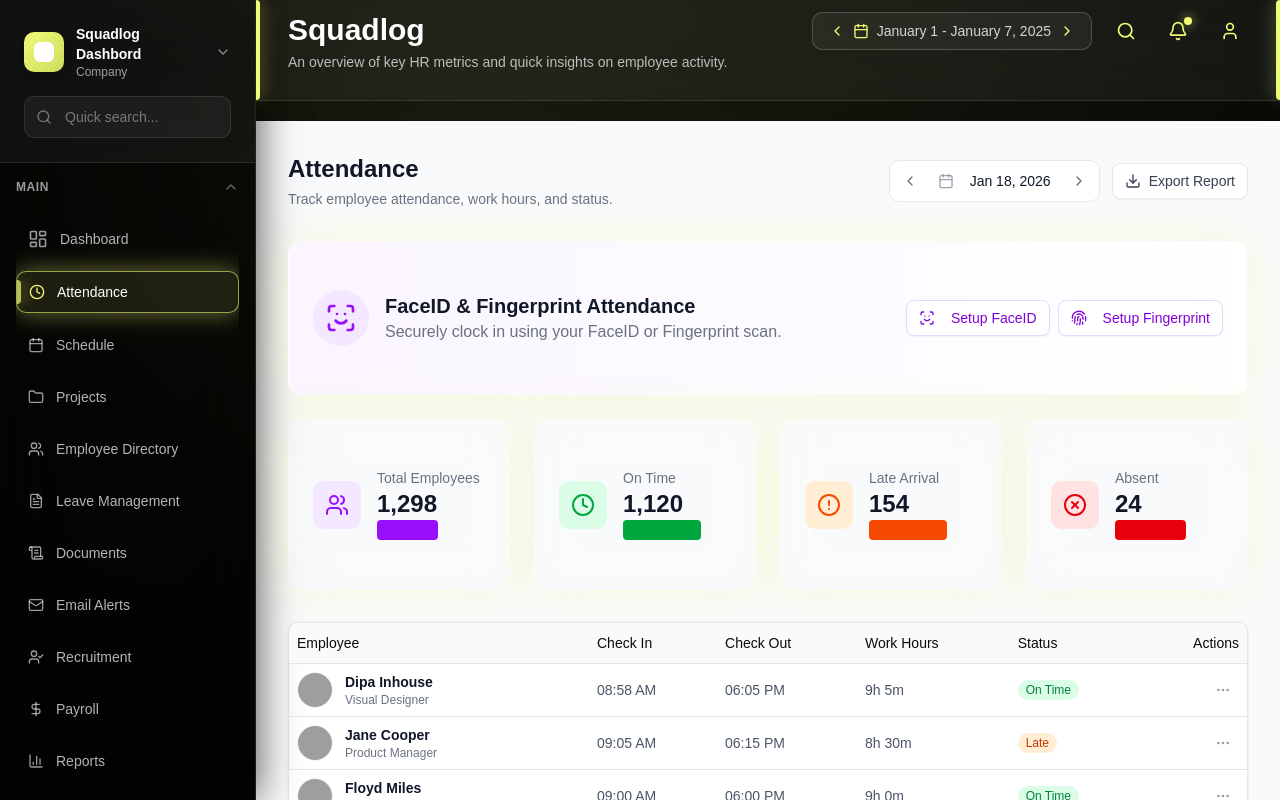
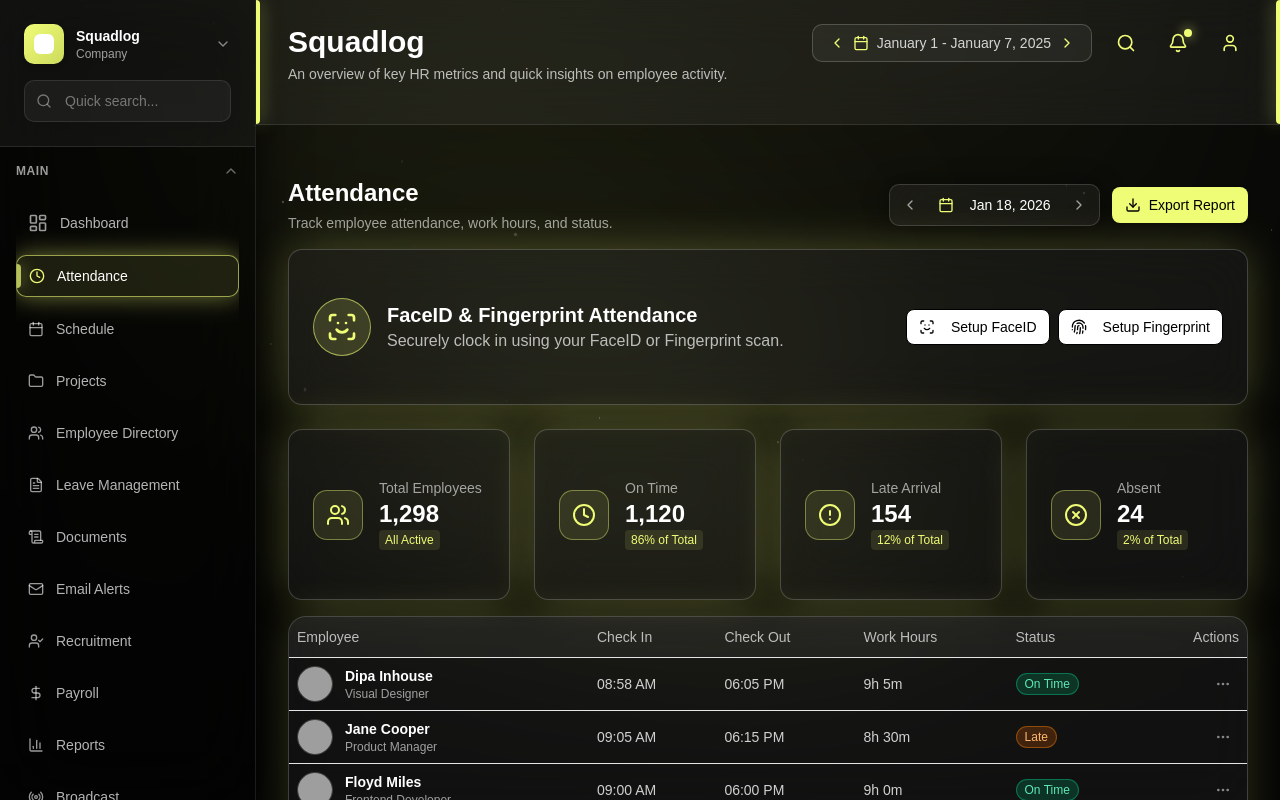
Before and after one commit to nexoviasoft/nexoviasoft-console, a Next.js app: page /admin/attendance in a window 1280 px wide. Built offline with nearby package versions, Linux system fonts and the light colour scheme; no server answers; grey boxes are pictures that could not be loaded; a web font is replaced by a local one.

Commit message:
Changes Schedule and  attendance color

```diff
--- a/src/app/admin/attendance/page.js
+++ b/src/app/admin/attendance/page.js
@@ -8,8 +8,8 @@
 
 export default function Attendance() {
   return (
-    <div className="bg-gray-50 px-8 py-8">
-      <div className="max-w-[1600px] w-full mx-auto">
+    <div className="px-8 py-8 text-white">
+      <div className="max-w-[1600px] w-full mx-auto space-y-6">
         <AttendanceHeader />
         <BiometricClockIn />
         <AttendanceStats />
--- a/src/app/admin/schedule/page.js
+++ b/src/app/admin/schedule/page.js
@@ -63,11 +63,11 @@
   };
 
   return (
-    <div className="bg-gray-50 px-8 py-8 flex flex-col">
-      <div className="max-w-[1600px] w-full mx-auto flex flex-col h-full">
+    <div className="px-8 py-8 flex flex-col text-white">
+      <div className="max-w-[1600px] w-full mx-auto flex flex-col h-full space-y-6">
         <ScheduleHeader onAddShift={() => setIsAddShiftDialogOpen(true)} />
         <div className="flex-1 min-h-0">
-           <ScheduleGrid />
+          <ScheduleGrid />
         </div>
       </div>
 
--- a/src/components/admin/attendance/AttendanceHeader.js
+++ b/src/components/admin/attendance/AttendanceHeader.js
@@ -11,24 +11,31 @@
   const [date, setDate] = React.useState(new Date());
 
   return (
-    <div className="flex flex-col md:flex-row md:items-center justify-between gap-4 mb-8">
+    <div className="flex flex-col md:flex-row md:items-center justify-between gap-4 mb-4">
       <div>
-        <h1 className="text-2xl font-bold text-gray-900">Attendance</h1>
-        <p className="text-sm text-gray-500 mt-1">
+        <h1 className="text-2xl font-bold text-white">Attendance</h1>
+        <p className="text-sm text-white/60 mt-1">
           Track employee attendance, work hours, and status.
         </p>
       </div>
 
       <div className="flex items-center gap-3">
-        <div className="flex items-center bg-white rounded-lg border border-gray-200 p-1">
-          <Button variant="ghost" size="icon" className="h-8 w-8 text-gray-500 hover:text-gray-900">
+        <div className="flex items-center rounded-lg border border-white/15 bg-white/5 backdrop-blur-xl p-1 shadow-[0_0_24px_rgba(0,0,0,0.45)]">
+          <Button
+            variant="ghost"
+            size="icon"
+            className="h-8 w-8 text-white/60 hover:text-[#EFFC76] hover:bg-white/5"
+          >
             <ChevronLeft className="w-4 h-4" />
           </Button>
 
           <Popover>
             <PopoverTrigger asChild>
-               <Button variant="ghost" className="h-8 px-3 text-sm font-medium text-gray-900 hover:bg-transparent">
-                 <CalendarIcon className="mr-2 h-4 w-4 text-gray-400" />
+               <Button
+                 variant="ghost"
+                 className="h-8 px-3 text-sm font-medium text-white hover:bg-white/5 hover:text-[#EFFC76]"
+               >
+                 <CalendarIcon className="mr-2 h-4 w-4 text-[#EFFC76]" />
                  {format(date, "MMM dd, yyyy")}
                </Button>
             </PopoverTrigger>
@@ -42,14 +49,21 @@
             </PopoverContent>
           </Popover>
 
-          <Button variant="ghost" size="icon" className="h-8 w-8 text-gray-500 hover:text-gray-900">
+          <Button
+            variant="ghost"
+            size="icon"
+            className="h-8 w-8 text-white/60 hover:text-[#EFFC76] hover:bg-white/5"
+          >
             <ChevronRight className="w-4 h-4" />
           </Button>
         </div>
 
-        <Button variant="outline" className="gap-2 bg-white hover:bg-gray-50 text-gray-700 border-gray-200">
-          <Download className="w-4 h-4" />
-          <span>Export Report</span>
+        <Button
+          variant="outline"
+          className="gap-2 glass-button border border-[#EFFC76]/60 bg-[#EFFC76] text-black hover:bg-[#e0ef5f]"
+        >
+          <Download className="w-4 h-4 text-black" />
+          <span className="font-medium">Export Report</span>
         </Button>
       </div>
     </div>
--- a/src/components/admin/attendance/AttendanceStats.js
+++ b/src/components/admin/attendance/AttendanceStats.js
@@ -11,47 +11,39 @@
       value: "1,298",
       subtext: "All Active",
       icon: Users,
-      color: "text-purple-600",
-      bg: "bg-purple-100",
     },
     {
       label: "On Time",
       value: "1,120",
       subtext: "86% of Total",
       icon: Clock,
-      color: "text-green-600",
-      bg: "bg-green-100",
     },
     {
       label: "Late Arrival",
       value: "154",
       subtext: "12% of Total",
       icon: AlertCircle,
-      color: "text-orange-600",
-      bg: "bg-orange-100",
     },
     {
       label: "Absent",
       value: "24",
       subtext: "2% of Total",
       icon: XCircle,
-      color: "text-red-600",
-      bg: "bg-red-100",
     },
   ];
 
   return (
-    <div className="grid grid-cols-1 md:grid-cols-2 lg:grid-cols-4 gap-6 mb-8">
+    <div className="grid grid-cols-1 md:grid-cols-2 lg:grid-cols-4 gap-6 mb-4">
       {stats.map((stat, index) => (
-        <Card key={index} className="shadow-sm border-gray-100">
+        <Card key={index} className="glass-card">
           <CardContent className="p-6 flex items-center gap-4">
-            <div className={`p-3 rounded-lg ${stat.bg}`}>
-              <stat.icon className={`w-6 h-6 ${stat.color}`} />
+            <div className="p-3 rounded-xl bg-[#EFFC76]/10 border border-[#EFFC76]/40 flex items-center justify-center">
+              <stat.icon className="w-6 h-6 text-[#EFFC76]" />
             </div>
             <div>
-              <p className="text-sm font-medium text-gray-500">{stat.label}</p>
-              <h3 className="text-2xl font-bold text-gray-900 leading-none mt-1">{stat.value}</h3>
-              <p className={`text-xs mt-1 ${stat.color} font-medium bg-opacity-10 rounded px-1.5 py-0.5 inline-block bg-current`}>
+              <p className="text-sm font-medium text-white/60">{stat.label}</p>
+              <h3 className="text-2xl font-bold text-white leading-none mt-1">{stat.value}</h3>
+              <p className="text-xs mt-1 text-[#EFFC76] font-medium bg-[#EFFC76]/10 rounded px-1.5 py-0.5 inline-block">
                 {stat.subtext}
               </p>
             </div>
--- a/src/components/admin/attendance/AttendanceTable.js
+++ b/src/components/admin/attendance/AttendanceTable.js
@@ -69,50 +69,67 @@
 
 const StatusBadge = ({ status }) => {
   const styles = {
-    "On Time": "bg-green-100 text-green-700 hover:bg-green-200",
-    "Late": "bg-orange-100 text-orange-700 hover:bg-orange-200",
-    "Absent": "bg-red-100 text-red-700 hover:bg-red-200",
+    "On Time": "bg-emerald-500/20 text-emerald-300 border border-emerald-400/40",
+    Late: "bg-orange-500/20 text-orange-300 border border-orange-400/40",
+    Absent: "bg-red-500/20 text-red-300 border border-red-400/40",
   };
-  return <Badge className={`${styles[status]} font-medium border-0 shadow-none`}>{status}</Badge>;
+  return (
+    <Badge className={`${styles[status]} font-medium shadow-none`}>
+      {status}
+    </Badge>
+  );
 };
 
 export default function AttendanceTable() {
   return (
-    <div className="bg-white rounded-lg border border-gray-200 shadow-sm overflow-hidden">
+    <div className="glass-panel rounded-2xl overflow-hidden">
       <Table>
-        <TableHeader className="bg-gray-50">
+        <TableHeader className="bg-white/5">
           <TableRow>
-            <TableHead className="w-[300px]">Employee</TableHead>
-            <TableHead>Check In</TableHead>
-            <TableHead>Check Out</TableHead>
-            <TableHead>Work Hours</TableHead>
-            <TableHead>Status</TableHead>
-            <TableHead className="text-right">Actions</TableHead>
+            <TableHead className="w-[300px] text-white/70">Employee</TableHead>
+            <TableHead className="text-white/70">Check In</TableHead>
+            <TableHead className="text-white/70">Check Out</TableHead>
+            <TableHead className="text-white/70">Work Hours</TableHead>
+            <TableHead className="text-white/70">Status</TableHead>
+            <TableHead className="text-right text-white/70">Actions</TableHead>
           </TableRow>
         </TableHeader>
         <TableBody>
           {initialData.map((row) => (
-            <TableRow key={row.id} className="hover:bg-gray-50/50 cursor-pointer">
+            <TableRow
+              key={row.id}
+              className="hover:bg-white/5 cursor-pointer transition-colors"
+            >
               <TableCell className="font-medium">
                 <div className="flex items-center gap-3">
-                  <Avatar className="w-9 h-9 border border-gray-100">
+                  <Avatar className="w-9 h-9 border border-white/20">
                     <AvatarImage src={row.avatar} />
                     <AvatarFallback>{row.name.charAt(0)}</AvatarFallback>
                   </Avatar>
                   <div>
-                    <div className="font-semibold text-gray-900">{row.name}</div>
-                    <div className="text-xs text-gray-500">{row.role}</div>
+                    <div className="font-semibold text-white">{row.name}</div>
+                    <div className="text-xs text-white/60">{row.role}</div>
                   </div>
                 </div>
               </TableCell>
-              <TableCell className="text-gray-600 font-medium">{row.checkIn}</TableCell>
-              <TableCell className="text-gray-600 font-medium">{row.checkOut}</TableCell>
-              <TableCell className="text-gray-600 font-medium">{row.workHours}</TableCell>
+              <TableCell className="text-white/80 font-medium">
+                {row.checkIn}
+              </TableCell>
+              <TableCell className="text-white/80 font-medium">
+                {row.checkOut}
+              </TableCell>
+              <TableCell className="text-white/80 font-medium">
+                {row.workHours}
+              </TableCell>
               <TableCell>
                 <StatusBadge status={row.status} />
               </TableCell>
               <TableCell className="text-right">
-                <Button variant="ghost" size="icon" className="h-8 w-8 text-gray-400 hover:text-gray-900">
+                <Button
+                  variant="ghost"
+                  size="icon"
+                  className="h-8 w-8 text-white/50 hover:text-[#EFFC76] hover:bg-white/5"
+                >
                   <MoreHorizontal className="w-4 h-4" />
                 </Button>
               </TableCell>
--- a/src/components/admin/attendance/BiometricClockIn.js
+++ b/src/components/admin/attendance/BiometricClockIn.js
@@ -91,22 +91,36 @@
   };
 
   return (
-    <Card className="mb-6 bg-gradient-to-r from-purple-50 to-white border-purple-100">
+    <Card className="mb-6 glass-card">
       <CardContent className="p-6">
         <div className="flex flex-col md:flex-row items-center justify-between gap-6">
-
           <div className="flex items-center gap-4">
-            <div className={`p-3 rounded-full ${isClockedIn ? "bg-green-100 text-green-600" : "bg-purple-100 text-purple-600"}`}>
-                {isClockedIn ? <CheckCircle2 className="w-8 h-8" /> : <ScanFace className="w-8 h-8" />}
+            <div
+              className={`p-3 rounded-full border ${
+                isClockedIn
+                  ? "bg-emerald-500/15 border-emerald-400/50 text-emerald-300"
+                  : "bg-[#EFFC76]/15 border-[#EFFC76]/60 text-[#EFFC76]"
+              }`}
+            >
+              {isClockedIn ? (
+                <CheckCircle2 className="w-8 h-8" />
+              ) : (
+                <ScanFace className="w-8 h-8" />
+              )}
             </div>
             <div>
-              <h2 className="text-xl font-bold text-gray-900">
-                {isClockedIn ? "You are Clocked In" : "FaceID & Fingerprint Attendance"}
+              <h2 className="text-xl font-bold text-white">
+                {isClockedIn
+                  ? "You are Clocked In"
+                  : "FaceID & Fingerprint Attendance"}
               </h2>
-              <p className="text-gray-500">
+              <p className="text-white/70">
                 {isClockedIn
-                    ? `Clocked in at ${new Date().toLocaleTimeString([], {hour: '2-digit', minute:'2-digit'})}`
-                    : "Securely clock in using your FaceID or Fingerprint scan."}
+                  ? `Clocked in at ${new Date().toLocaleTimeString([], {
+                      hour: "2-digit",
+                      minute: "2-digit",
+                    })}`
+                  : "Securely clock in using your FaceID or Fingerprint scan."}
               </p>
             </div>
           </div>
@@ -118,7 +132,8 @@
                     variant="outline"
                     onClick={() => handleRegister('FaceID')}
                     disabled={isLoading}
-                    className="border-purple-200 hover:bg-purple-50 text-purple-700"
+                    className="border-black hover:bg-[#EFFC76]/10
+                    text-black"
                 >
                     <ScanFace className="w-4 h-4 mr-2" />
                     Setup FaceID
@@ -127,7 +142,8 @@
                     variant="outline"
                     onClick={() => handleRegister('Fingerprint')}
                     disabled={isLoading}
-                    className="border-purple-200 hover:bg-purple-50 text-purple-700"
+                    className="border-black hover:bg-[#EFFC76]/10
+                    text-black"
                 >
                     <Fingerprint className="w-4 h-4 mr-2" />
                     Setup Fingerprint
@@ -136,9 +152,9 @@
             ) : (
                 !isClockedIn && (
                     <Button
-                        onClick={handleClockIn}
-                        disabled={isLoading}
-                        className="bg-purple-600 hover:bg-purple-700 text-white min-w-[200px]"
+                      onClick={handleClockIn}
+                      disabled={isLoading}
+                      className="bg-[#EFFC76] hover:bg-[#e0ef5f] text-black min-w-[200px] glass-button"
                     >
                         {isLoading ? "Verifying..." : "Clock In with FaceID"}
                     </Button>
@@ -146,7 +162,10 @@
             )}
 
             {isClockedIn && (
-                 <Button variant="outline" className="text-red-500 hover:text-red-600 hover:bg-red-50">
+                 <Button
+                  variant="outline"
+                  className="border-red-500/70 text-red-400 hover:text-red-300 hover:bg-red-500/15"
+                >
                     Clock Out
                  </Button>
             )}
--- a/src/components/layout/Header.jsx
+++ b/src/components/layout/Header.jsx
@@ -16,9 +16,9 @@
     "An overview of key HR metrics and quick insights on employee activity.";
 
   return (
-    <header className="relative bg-white/5 backdrop-blur-xl border-b border-white/10 px-8 py-3 text-white">
-      <div className="absolute inset-y-0 left-0 w-1 bg-[#EFFC76] rounded-r-full shadow-[0_0_16px_rgba(239,252,118,0.6)]" />
-      <div className="absolute inset-y-0 right-0 w-1 bg-[#EFFC76] rounded-l-full shadow-[0_0_16px_rgba(239,252,118,0.6)]" />
+    <header className="relative bg-white/5 backdrop-blur-xl border-b border-white/10 px-8 py-6 text-white">
+      <div className="absolute inset-y-0 left-0 w-1 bg-[#EFFC76] rounded-r-full shadow-[0_0_18px_rgba(239,252,118,0.6)]" />
+      <div className="absolute inset-y-0 right-0 w-1 bg-[#EFFC76] rounded-l-full shadow-[0_0_18px_rgba(239,252,118,0.6)]" />
       <div className="flex items-start justify-between mb-4 relative z-10">
         <div>
           <h1 className="text-3xl font-bold text-white mb-1">{title}</h1>
--- a/src/components/layout/Sidebar.jsx
+++ b/src/components/layout/Sidebar.jsx
@@ -168,7 +168,7 @@
           </div>
           <div className="flex-1">
             <div className="font-bold text-sm text-white transition-colors group-hover:text-[#EFFC76]">
-              Squadlog Dashbord
+              Squadlog
             </div>
             <div className="text-xs text-white/60">Company</div>
           </div>
```
Also changed, not shown: src/components/admin/schedule/ScheduleGrid.js (+21 -13 lines), src/components/admin/schedule/ScheduleHeader.js (+22 -11 lines), src/components/admin/schedule/ShiftCard.js (+15 -9 lines).
